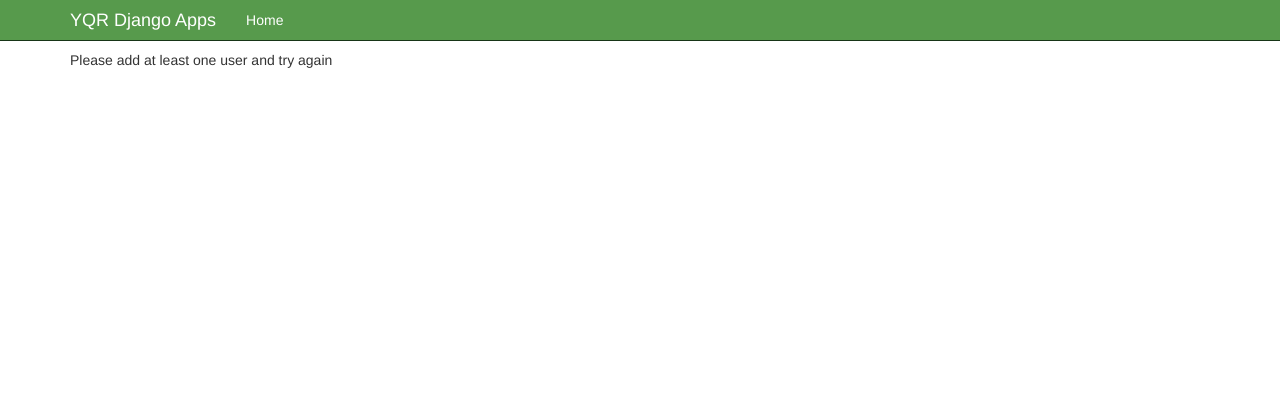
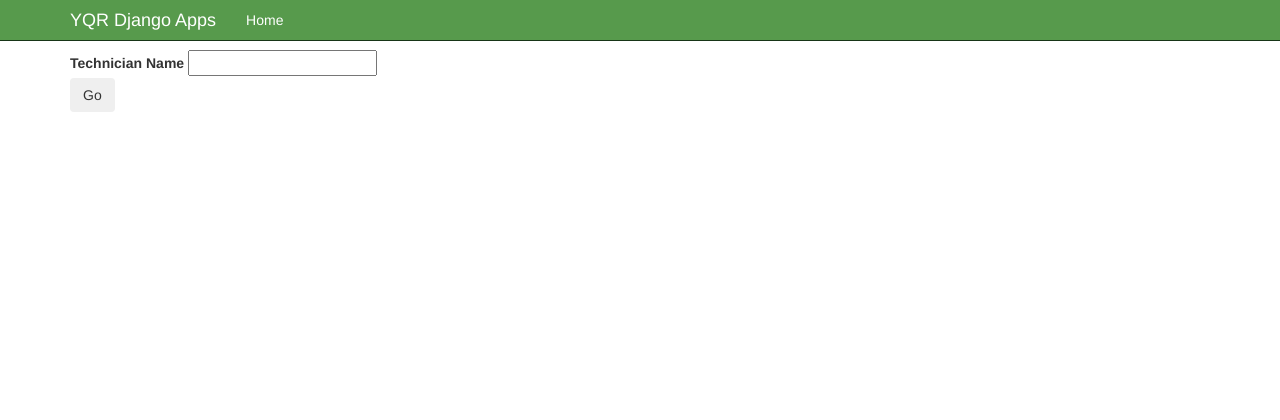
Before and after one commit to jcarswell/Workflow-Traker, a Django app: page / in a window 1280 px wide. Shown: the top 420 px of the page. Run offline with Django 3.2, Linux system fonts and the light colour scheme; some libraries are stand-ins or nearby versions.

Commit message:
fixed the index page so that techname must be set before getting user selection. fixed the redirect issues on index so that you are now sent to the selected user. technician name is populated on index if it is set

```diff
--- a/exchange_transition/templates/exchange_transition/index.html
+++ b/exchange_transition/templates/exchange_transition/index.html
@@ -12,13 +12,21 @@
         </select>
         <br />
         <label for="techname">Technician Name</label>
-        <input type="text" name="techname" class="txt-form" required />
+        <input type="text" name="techname" class="txt-form" value="{{ techname }}" required />
         <br />
         <div class="btn-group-submit">
             <input type="submit" class="btn"value="Go">
         </div>
     </form>
     {% else %}
-    <p>Please add at least one user and try again</p>
+    <form method="post">
+        {% csrf_token %}
+        <label for="techname">Technician Name</label>
+        <input type="text" name="techname" class="txt-form" value="{{ techname }}" required />
+        <br />
+        <div class="btn-group-submit">
+            <input type="submit" class="btn"value="Go">
+        </div>
+    </form>
     {% endif %}
 {% endblock %}
--- a/exchange_transition/urls.py
+++ b/exchange_transition/urls.py
@@ -4,8 +4,8 @@ from . import views
 
 urlpatterns = [
     url(r'^$', views.index, name='et_index'),
-    url(r'u/^(?P<userAlias>[a-zA-Z0-9\-_.]+)/$', views.user, name='et_user'),
-    url(r'submit/$', views.submit, name='et_submit'),
+    url(r'^u/(?P<userAlias>[a-zA-Z0-9\-_.]+)/$', views.user, name='et_user'),
+    url(r'^submit/$', views.submit, name='et_submit'),
     url(r'^Manage/$', views.manage_root, name='et_manage'),
     url(r'^Manage/users/$', views.manage_view_users, name='et_manage_view_users'),
     url(r'^Manage/steps/$', views.manage_view_steps, name='et_manage_view_steps'),
--- a/exchange_transition/views.py
+++ b/exchange_transition/views.py
@@ -1,4 +1,5 @@
 from django.shortcuts import render, redirect
+from django.urls import reverse
 from django.http import HttpResponse, Http404, HttpRequest
 from django.template import loader
 from .models import User, UserStep, Step
@@ -34,14 +35,12 @@ def index(request):
             response.set_cookie('techname', techname, max_age=1000)
             return response
         else:
-            response = redirect('et_user', userAlias=useralias)
-            response.set_cookie('techname', techname, max_age=1000)
-            return response
+            return redirect(reverse('et_user', kwargs={'userAlias' : useralias}))
     elif request.method == 'GET':
         try:
             techname = request.COOKIES['techname']
         except:
-            techname = ""
+            return HttpResponse(render(request, 'exchange_transition/index.html'))
 
         request.session.set_test_cookie()
         context = {
@@ -66,7 +65,6 @@ def user(request, userAlias):
         raise Http404("User %s does not exist" % userAlias)
     request.session.set_test_cookie()
 
-    steps
     context = {
         'user' : user,
         'steps' : Step.objects.order_by('order'),
```
